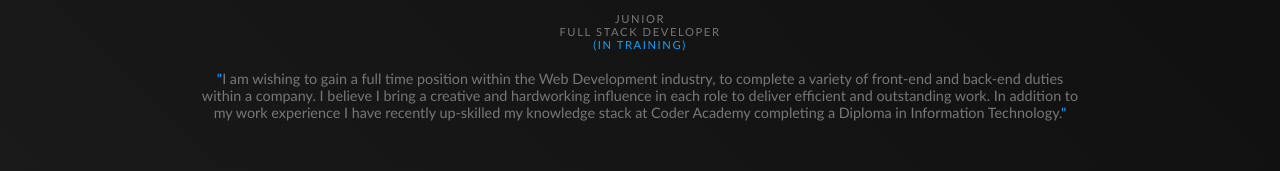
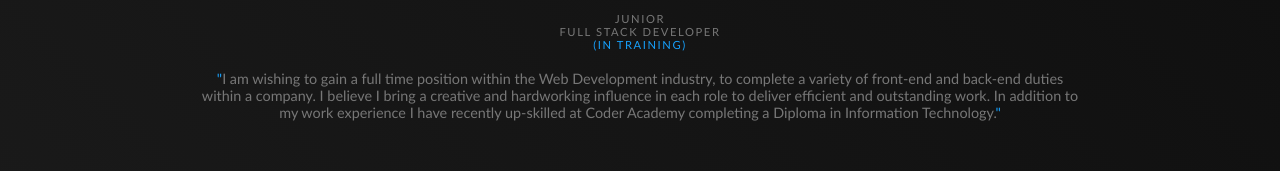
Before and after one commit to jtrader/portfolio, a plain HTML site: page src/index.html in a window 1280 px wide. Shown: the part 477-648 px from the top of the page. Drawn offline with Linux system fonts and the light colour scheme; a web font is replaced by a local one.

Commit message:
powerpoint + web changes

```diff
--- a/src/index.html
+++ b/src/index.html
@@ -32,7 +32,7 @@
         <p class="space">JUNIOR <br>FULL STACK DEVELOPER<br><span class="blue">(IN TRAINING)</span></p>
     </div>
     <div class="aboutme">
-    <p><span class="blue">"</span>I am wishing to gain a full time position within the Web Development industry, to complete a variety of front-end and back-end  duties within a company. I believe I bring a creative and hardworking influence in each role to deliver efficient and outstanding work. In addition to my work experience I have recently up-skilled my knowledge stack at Coder Academy completing a Diploma in Information Technology.<span class="blue">"</span></p>
+    <p><span class="blue">"</span>I am wishing to gain a full time position within the Web Development industry, to complete a variety of front-end and back-end  duties within a company. I believe I bring a creative and hardworking influence in each role to deliver efficient and outstanding work. In addition to my work experience I have recently up-skilled at Coder Academy completing a Diploma in Information Technology.<span class="blue">"</span></p>
     </div>
     <div id="frontstack"></div>
     <h1 class="blue">*</h1><h2>Front-end Stack</h2>
```
Also changed, not shown: 5 other files.
